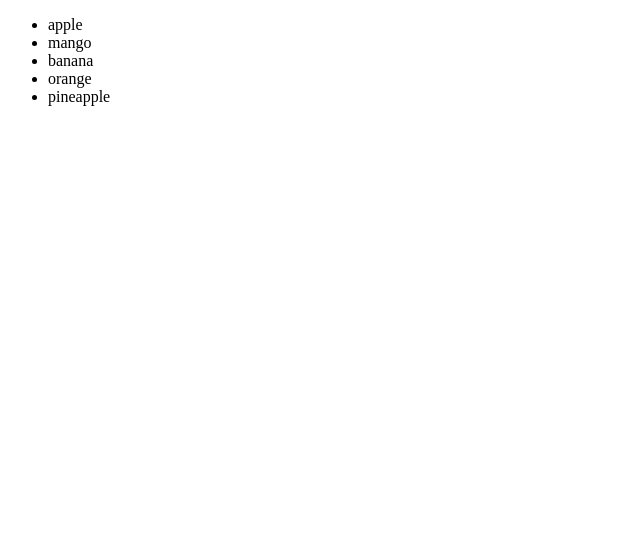
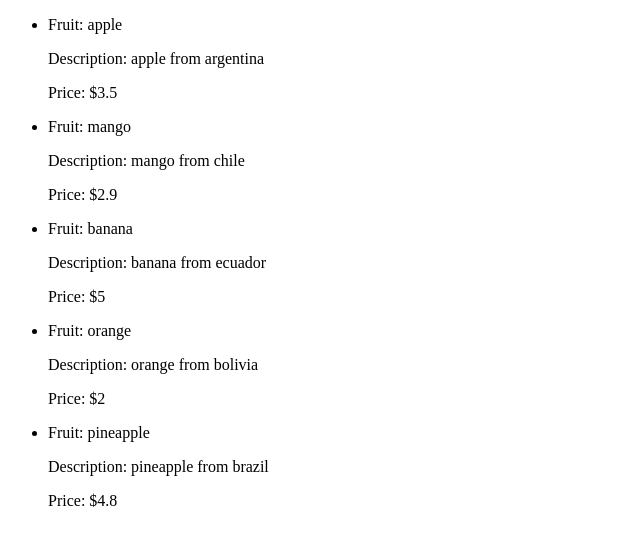
Before and after one commit to alfarofernando/React_Course, a React (Vite) app in the folder reactcourse/: page / in a window 1280 px wide. Shown: the top 546 px of the page, without its empty margins (0-640 px from the left). Built offline with nearby package versions, Linux system fonts and the light colour scheme.

Commit message:
Rendering array of objects

```diff
--- a/reactcourse/src/components/Fruits.jsx
+++ b/reactcourse/src/components/Fruits.jsx
@@ -1,22 +1,45 @@
 export default function Fruits() {
-    //para renderisar un array primero debemos crearlo
-    const fruits = ["apple", "mango", "banana", "orange", "pineapple"];
-    // luego debemos llamar al metodo map del array para poder recorrerlo
-    // los parametros del array sera el mismo nombre del array en singular para
-    // indicar que sera un solo elemento de la lista de elementos
-    // el cual retornara mediante una funcion flecha algo
-    // en este caso devolveremos un h1 con el contenido directo de el elemento actual
-    // en la iteracion del metodo map aplicado al array
-    // tambien hace falta colocar una key para indicar la posicion unica
-    // del elemento que se retorna
-
-
+// para renderizar un array de objetos primero creamos los mismos
+    const fruits = [
+        {
+            name: "apple",
+            description: "apple from argentina",
+            price: 3.5,
+        },
+        {
+            name:"mango",
+            description:"mango from chile",
+            price: 2.9,
+        },
+        {
+            name:"banana",
+            description:"banana from ecuador",
+            price:5,
+        },
+        {
+            name:"orange",
+            description:"orange from bolivia",
+            price: 2,
+        },
+        {
+            name:"pineapple",
+            description:"pineapple from brazil",
+            price:4.8,
+        },
+    ];
+// ahora para renderizar nuestro array de objetos
+// en lugar de llamar directamente al objeto debemos llamar al elemento del objeto
+// seguido de el atributo que queremos mostrar del mismo en las iteraciones
+// tambien usaremos como unique key el nombre de la fruta en cuestion ya que los mismos
+// no se repiten. aunque tambien podemos usar como unique key la letra i de index
     return (
         <div>
             <ul>
                 {fruits.map(fruit => (
-                    <li key={fruit}>
-                        {fruit}
+                    <li key={fruit.name}>
+                        <p>Fruit: {fruit.name}</p>
+                        <p>Description: {fruit.description}</p>
+                        <p>Price: ${fruit.price}</p>
                     </li>
                 ))}
             </ul>
```
